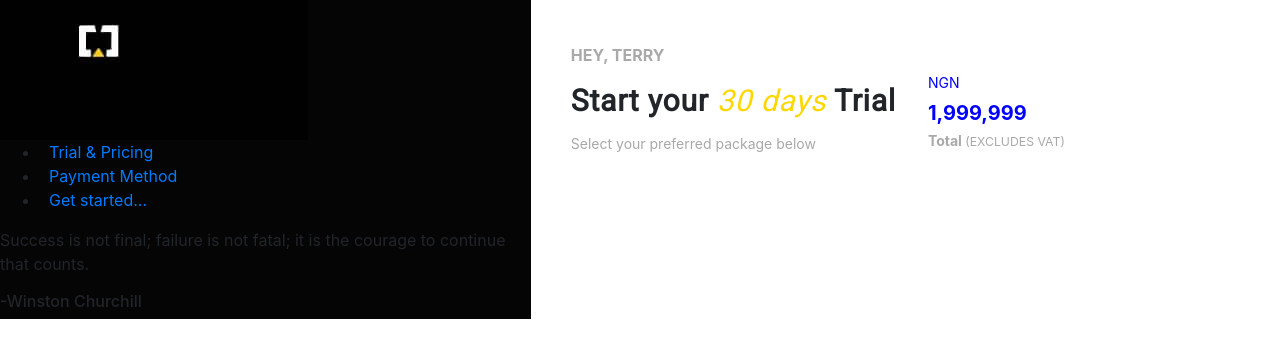
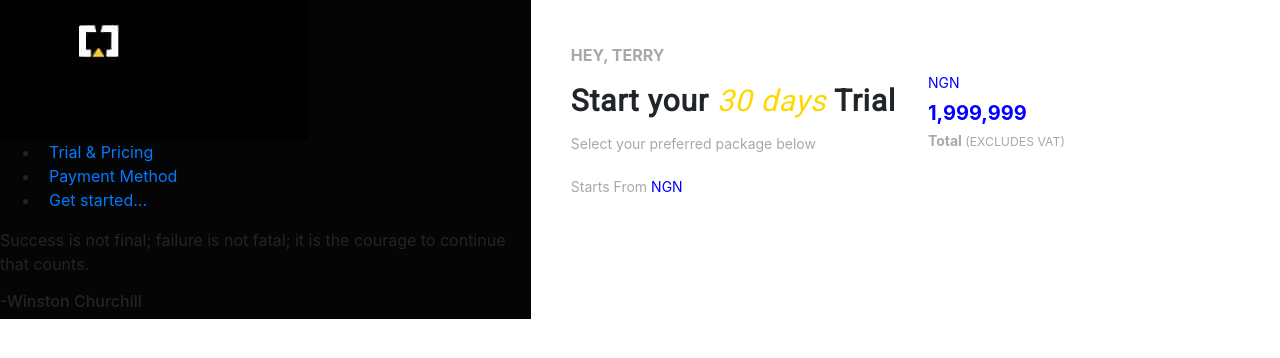
Before and after one commit to siccoo/onboarding, a Vue app: page /#/ in a window 1280 px wide. Shown: the top 358 px of the page. Built offline with nearby package versions, Linux system fonts and the light colour scheme.

Commit message:
updates on Onboard.vue component

```diff
--- a/src/components/Onboard.vue
+++ b/src/components/Onboard.vue
@@ -36,19 +36,21 @@
                     <p class="numb">1,999,999</p>
                     <p class="total">Total <small>(Excludes VAT)</small></p>
                   </div>
+                  <!-- <div class="row"> -->
+                    <div class="col-md-6">
+                      <div class="border-white">
+                        <p>Starts From <span class="ng">NGN</span></p>
+
+                      </div>
+                    </div>
+                    <div class="col-md-6">
+
+                    </div>
+                <!-- </div> -->
                 </div>
             </div>
           </div>
-          <div class="row">
-            <div class="col-md-6">
-              <div class="border-white">
 
-              </div>
-            </div>
-            <div class="col-md-6">
-
-            </div>
-          </div>
         </div>
     </section>
 </template>
```
